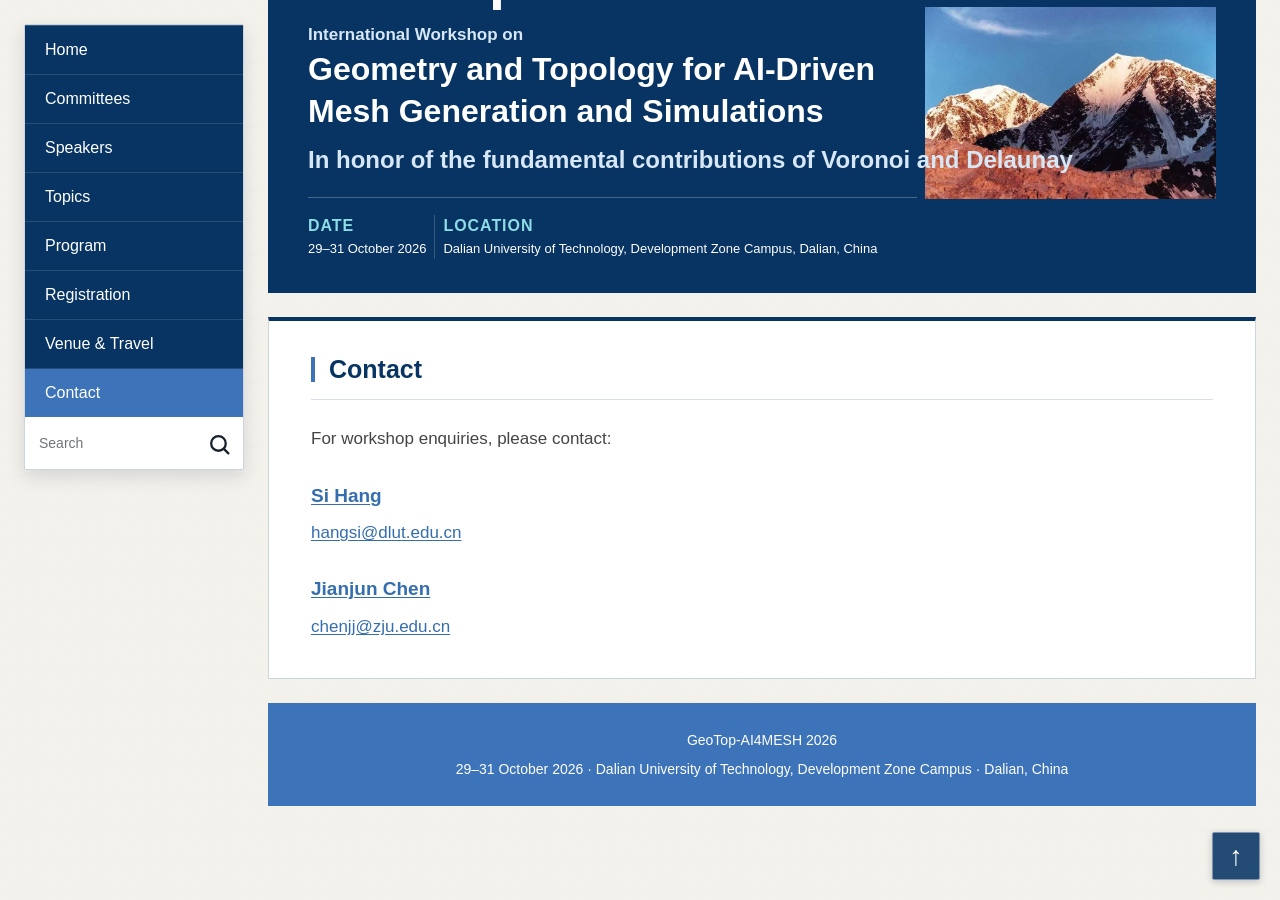
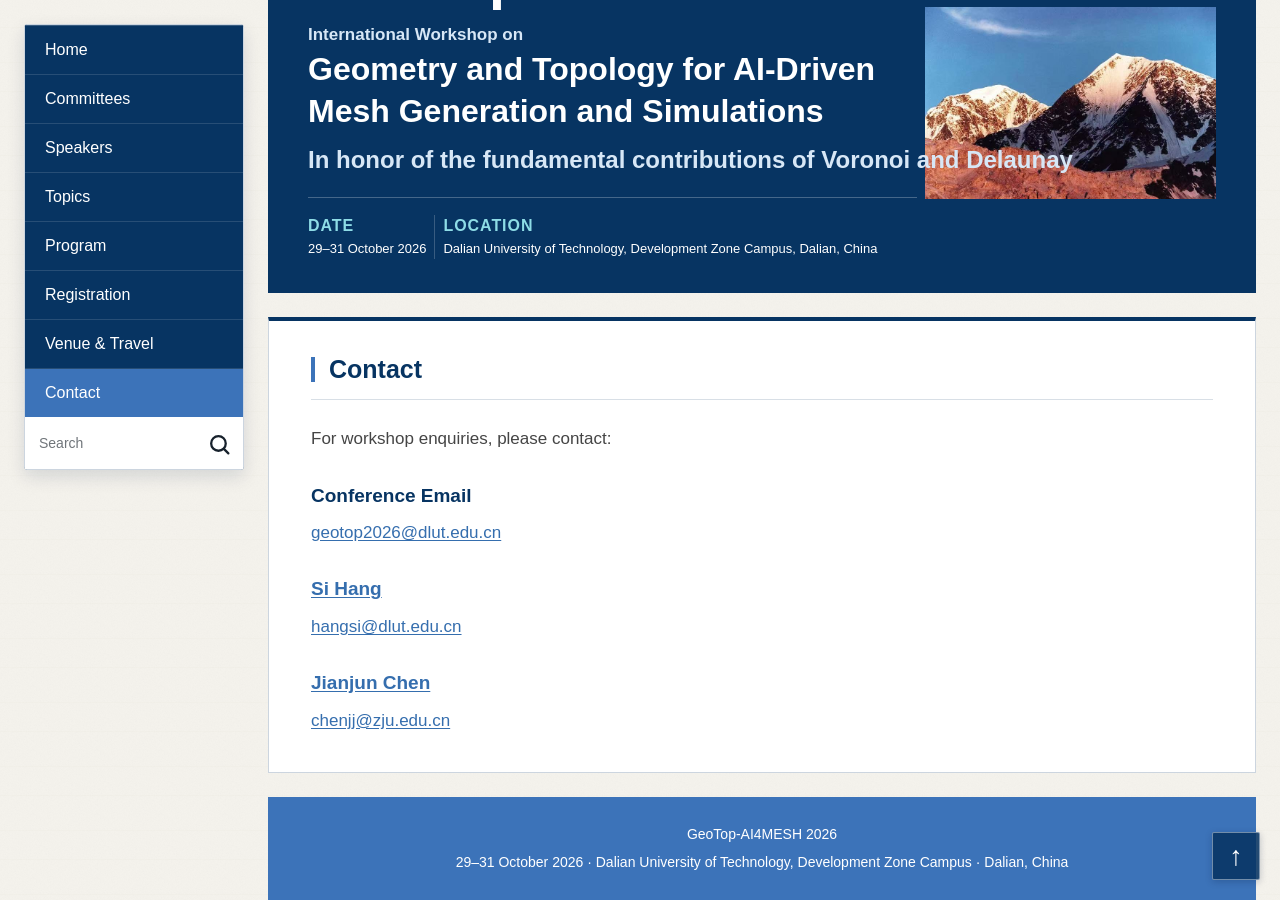
Before and after one commit to FHCCT/AI4MESH-WEB, a Jekyll site: the page built from contact.md, in a window 1280 px wide and 900 px high, scrolled down 659 px. Built offline with Jekyll 4.4.1, drawn with Linux system fonts in a browser that asks for light colours.

Commit message:
Add conference email above professor contacts

```diff
--- a/contact.md
+++ b/contact.md
@@ -4,4 +4,4 @@
 nav_key: contact
 ---
 
-<section class="content-panel" aria-labelledby="contact-title"><h2 class="panel-title" id="contact-title">Contact</h2><div class="panel-body prose"><p>For workshop enquiries, please contact:</p><h3><a class="standard-link" href="https://faculty.dlut.edu.cn/sihang/zh_CN/index.htm" target="_blank" rel="noopener noreferrer">Si Hang</a></h3><p><a class="standard-link" href="mailto:hangsi@dlut.edu.cn">hangsi@dlut.edu.cn</a></p><h3><a class="standard-link" href="https://person.zju.edu.cn/jjchen" target="_blank" rel="noopener noreferrer">Jianjun Chen</a></h3><p><a class="standard-link" href="mailto:chenjj@zju.edu.cn">chenjj@zju.edu.cn</a></p></div></section>
+<section class="content-panel" aria-labelledby="contact-title"><h2 class="panel-title" id="contact-title">Contact</h2><div class="panel-body prose"><p>For workshop enquiries, please contact:</p><h3>Conference Email</h3><p><a class="standard-link" href="mailto:geotop2026@dlut.edu.cn">geotop2026@dlut.edu.cn</a></p><h3><a class="standard-link" href="https://faculty.dlut.edu.cn/sihang/zh_CN/index.htm" target="_blank" rel="noopener noreferrer">Si Hang</a></h3><p><a class="standard-link" href="mailto:hangsi@dlut.edu.cn">hangsi@dlut.edu.cn</a></p><h3><a class="standard-link" href="https://person.zju.edu.cn/jjchen" target="_blank" rel="noopener noreferrer">Jianjun Chen</a></h3><p><a class="standard-link" href="mailto:chenjj@zju.edu.cn">chenjj@zju.edu.cn</a></p></div></section>
```
